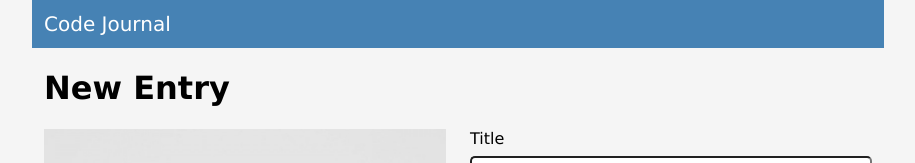
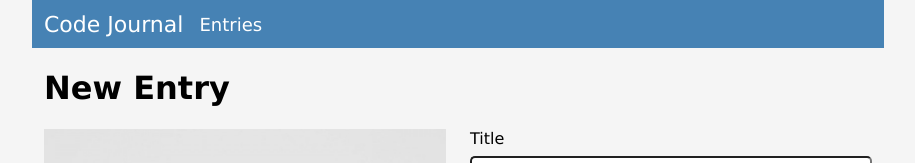
Before and after one commit to Andy-Duenas/code-journal, a website: page index.html in a window 1280 px wide. Shown: the top 163 px of the page, without its empty margins (182-1097 px from the left). Drawn offline with Linux system fonts and the light colour scheme.

Commit message:
Add a navigation item to the navbar for Entries.

```diff
--- a/css/styles.css
+++ b/css/styles.css
@@ -8,15 +8,24 @@
   width: 100%;
   color: white;
   background-color: steelblue;
-  font-size: 20px;
+  font-size: 22px;
   height: 3rem;
+}
+
+.entry-nav {
+  color: white;
+  background-color: steelblue;
+  text-decoration: none;
+  font-size: 18px;
+  margin-left: 1rem;
 }
 
 .top-title,
 .label-text,
 .column-head,
 .title-entry,
-.description-entry {
+.description-entry,
+.entry-nav {
   font-family: 'Lucida Sans', 'Lucida Sans Regular', 'Lucida Grande', 'Lucida Sans Unicode', Geneva, Verdana, sans-serif;
 }
 
--- a/index.html
+++ b/index.html
@@ -13,11 +13,10 @@
   <link rel="stylesheet" href="css/layout.css">
   <link rel="stylesheet" href="css/styles.css">
 </head>
-
 <body>
   <div class="container">
     <div class="row">
-      <header class="column-head">Code Journal</header>
+      <header class="column-head">Code Journal <a href="" class="entry-nav">Entries</a></header>
     </div>
     <main>
       <div class="row">
@@ -64,5 +63,4 @@
   <script src="js/data.js"></script>
   <script src="js/main.js"></script>
 </body>
-
 </html>
```
